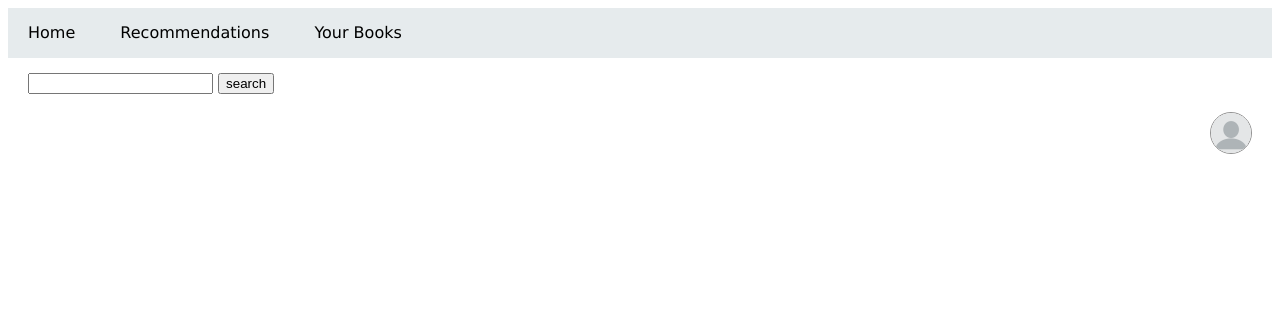
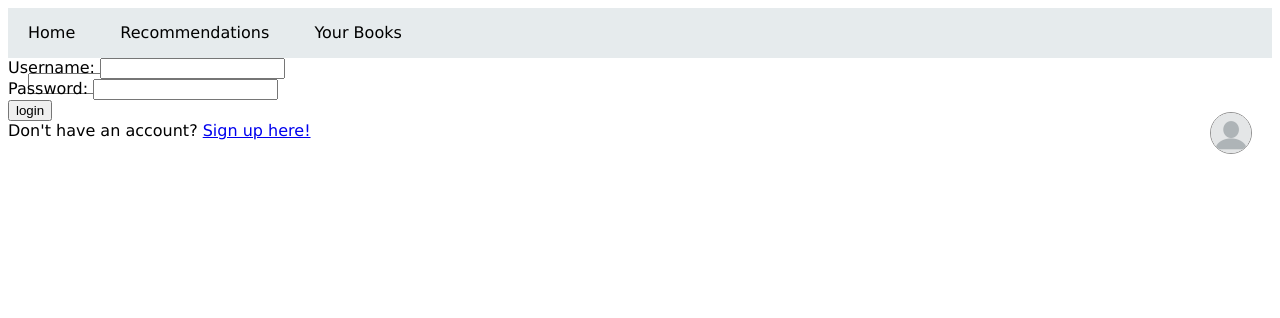
Before and after one commit to BillieEyelash/CS4F2021, a Flask app: page /login in a window 1280 px wide. Shown: the top 318 px of the page. Run offline with Flask 2, Linux system fonts and the light colour scheme; some libraries are stand-ins or nearby versions.

Commit message:
Implement signup/login/logout system

```diff
--- a/FinalProject/app.py
+++ b/FinalProject/app.py
@@ -1,5 +1,6 @@
-from flask import Flask, render_template, request
+from flask import Flask, render_template, request, redirect, url_for, session
 from flask_mysqldb import MySQL
+from werkzeug.security import generate_password_hash, check_password_hash
 
 app = Flask(__name__)
 app.config['MYSQL_HOST'] = 'mysql.2122.lakeside-cs.org'
@@ -7,22 +8,65 @@
 app.config['MYSQL_PASSWORD'] = 'm545CS42122'
 app.config['MYSQL_DB'] = '2122project'
 app.config['MYSQL_CURSORCLASS'] = 'DictCursor'
+app.config['SECRET_KEY'] = 'kjstghweujkdssioe'
 mysql = MySQL(app)
 
 @app.route('/')
 def index():
-    ''' Description: Launch the home page which contains the form
+    ''' Description: Launch the home page
         Parameters: None
         Return: Home page '''
-    return render_template('index.html')
+    return render_template('index.html', username=session.get('riatalwar_username'))
 
 
-@app.route('/login')
+@app.route('/signup', methods=['GET', 'POST'])
+def signup():
+    ''' Description: Launch the login page
+        Parameters: None
+        Return: Signup page '''
+    if request.method == 'GET':
+        return render_template('signup.html')
+    username = request.form.get('username')
+    if len(username) > 50:
+        return redirect(url_for('signup', error=True))
+    password = request.form.get('password')
+    securedPass = generate_password_hash(password)
+    cur = mysql.connection.cursor()
+    q = 'INSERT INTO riatalwar_users(username, password) VALUES (%s, %s)'
+    qVars = (username, securedPass)
+    execute_query(cur, q, qVars)
+    return redirect(url_for('login'))
+
+
+@app.route('/login', methods=['GET', 'POST'])
 def login():
     ''' Description: Launch the login page
         Parameters: None
         Return: Login page '''
-    return render_template('login.html')
+    if request.method == 'GET':
+        return render_template('login.html')
+    username = request.form.get('username')
+    password = request.form.get('password')
+    cur = mysql.connection.cursor()
+    q = 'SELECT password FROM riatalwar_users WHERE username=%s'
+    qVars = (username,)
+    results = execute_query(cur, q, qVars)
+    if len(results) == 0: # Invalid username
+        return redirect(url_for('login', error=True))
+    elif check_password_hash(results[0]['password'], password): # Correct username and password
+        session['riatalwar_username'] = username
+        return redirect(url_for('index'))
+    else: # Incorrect password
+        return redirect(url_for('login', error=True))
+
+
+@app.route('/logout', methods=['GET', 'POST'])
+def logout():
+    ''' Description: Logout user and redirect to home page
+        Parameters: None
+        Return: Home page '''
+    session.pop('riatalwar_username', None)
+    return redirect(url_for('index'))
 
 
 @app.route('/search', methods=['GET'])
@@ -66,6 +110,8 @@
     ''' Description: Launch the profile page
         Parameters: None
         Return: Profile page '''
+    if session.get('riatalwar_username') == None:
+        return redirect(url_for('signup'))
     return render_template('profile.html')
 
 
--- a/FinalProject/templates/login.html
+++ b/FinalProject/templates/login.html
@@ -4,4 +4,15 @@
 {% endblock %}
 
 {% block body %}
+  {% if error %}
+    <p class="alert alert-danger">Username or password is incorrect.</p>
+  {% endif %}
+  <form method="POST" action="login">
+    Username: <input type="text" name="username">
+    <br/>
+    Password:  <input type="password" name="password">
+    <br/>
+    <input type="submit" value="login">
+  </form>
+  Don't have an account? <a href="signup">Sign up here!</a>
 {% endblock %}
--- a/FinalProject/templates/profile.html
+++ b/FinalProject/templates/profile.html
@@ -4,4 +4,7 @@
 {% endblock %}
 
 {% block body %}
+  <form action="logout" method='POST'>
+    <input type="submit" value="logout">
+  </form>
 {% endblock %}
```
Also changed, not shown: FinalProject/templates/signup.html (added, +21 -0 lines).
